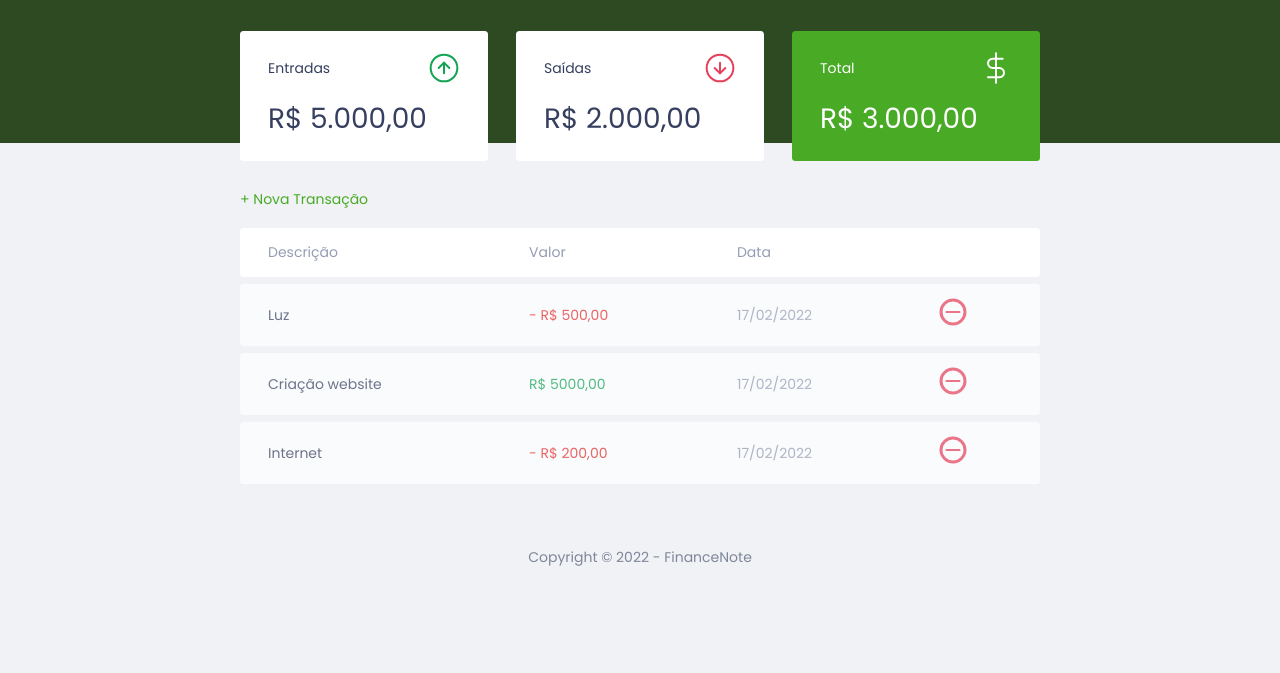
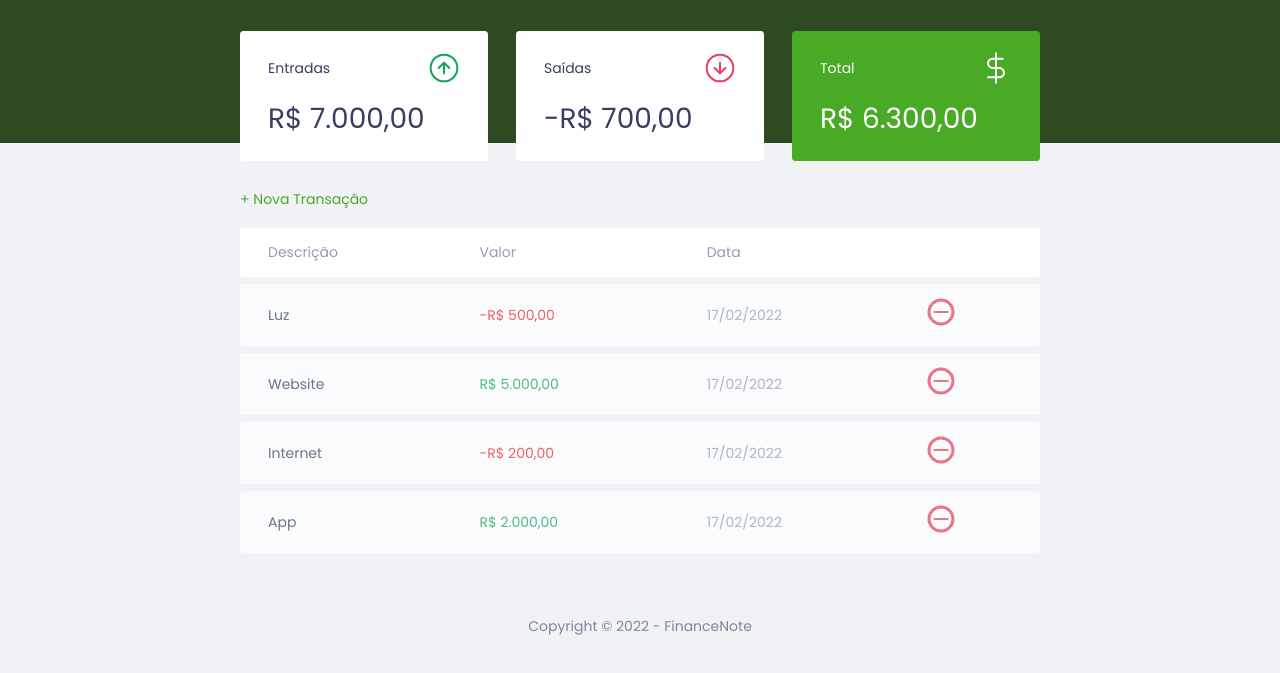
Before and after one commit to ranierelm/financenote, a plain HTML site: page index.html in a window 1280 px wide. Shown: the part 55-728 px from the top of the page. Drawn offline with Linux system fonts and the light colour scheme.

Commit message:
Transaction functions

```diff
--- a/index.html
+++ b/index.html
@@ -33,21 +33,21 @@
                     <span>Entradas</span>
                     <img src="./assets/income.svg" alt="Image de entradas">
                 </h3>
-                <p>R$ 5.000,00</p>
+                <p id="incomeDisplay">R$ 5.000,00</p>
             </div>
             <div class="card">
                 <h3>
                     <span>Saídas</span>
                     <img src="./assets/expense.svg" alt="Image de saídas">
                 </h3>
-                <p>R$ 2.000,00</p>
+                <p id="expenseDisplay">R$ 2.000,00</p>
             </div>
             <div class="card total">
                 <h3>
                     <span>Total</span>
                     <img src="./assets/total.svg" alt="Image de total">
                 </h3>
-                <p>R$ 3.000,00</p>
+                <p id="totalDisplay">R$ 3.000,00</p>
             </div>
         </section>
 
@@ -67,30 +67,7 @@
                     </tr>
                 </thead>
                 <tbody>
-                    <tr>
-                        <td class="description">Luz</td>
-                        <td class="expense">- R$ 500,00</td>
-                        <td class="date">17/02/2022</td>
-                        <td>
-                            <img src="./assets/minus.svg" alt="Remover Transação">
-                        </td>
-                    </tr>
-                    <tr>
-                        <td class="description">Criação website</td>
-                        <td class="income">R$ 5000,00</td>
-                        <td class="date">17/02/2022</td>
-                        <td>
-                            <img src="./assets/minus.svg" alt="Remover Transação">
-                        </td>
-                    </tr>
-                    <tr>
-                        <td class="description">Internet</td>
-                        <td class="expense">- R$ 200,00</td>
-                        <td class="date">17/02/2022</td>
-                        <td>
-                            <img src="./assets/minus.svg" alt="Remover Transação">
-                        </td>
-                    </tr>
+
                 </tbody>
             </table>
         </section>
--- a/script.js
+++ b/script.js
@@ -33,17 +33,100 @@
         amount: -20000,
         date: '17/02/2022'
     },
+    {
+        id:4,
+        description: 'App',
+        amount: 200000,
+        date: '17/02/2022'
+    },
 ]
 
 //objeto Transaction
 const Transaction = {
     incomes(){
-        //entradas
+        let income = 0;
+        transaction.forEach(transaction => {
+            if(transaction.amount > 0){
+                income += transaction.amount
+            }
+        })
+        return income;
     },
     expenses(){
-        //saidas
+        let expense = 0;
+        transaction.forEach(transaction => {
+            if(transaction.amount < 0){
+                expense += transaction.amount
+            }
+        })
+
+        return expense;
     },
     total(){
-        //entradas - saidas
+        return Transaction.incomes() + Transaction.expenses()
     }
 }
+
+const DOM = {
+    transactionsContainer: document.querySelector('#data-table tbody'),
+
+    addTransaction(transaction, index){
+        const tr = document.createElement('tr')
+        tr.innerHTML = DOM.innerHTMLTransaction(transaction)
+
+        DOM.transactionsContainer.appendChild(tr)
+    },
+
+    innerHTMLTransaction(transaction){
+        const CSSclass = transaction.amount > 0 ? "income" : "expense"
+
+        const amount = Utils.formatCurrency(transaction.amount)
+
+        const html = `
+            <td class="description">${transaction.description}</td>
+            <td class="${CSSclass}">${amount}</td>
+            <td class="date">${transaction.date}</td>
+            <td>
+                <img src="./assets/minus.svg" alt="Remover Transação">
+            </td>
+        `
+        return html
+
+    },
+
+    updateBalance(){
+        document
+            .getElementById("incomeDisplay")
+            .innerHTML = Utils.formatCurrency(Transaction.incomes())
+        document
+            .getElementById("expenseDisplay")
+            .innerHTML = Utils.formatCurrency(Transaction.expenses())
+        document
+            .getElementById("totalDisplay")
+            .innerHTML =  Utils.formatCurrency(Transaction.total())
+    }
+
+}
+
+const Utils = {
+    formatCurrency(value){
+        const signal = Number(value) < 0 ? "-" : ""
+
+        value = String(value).replace(/\D/g, "")
+
+        value = Number(value) / 100
+
+        value = value.toLocaleString("pt-BR",{
+            style: "currency",
+            currency: "BRL"
+        })
+
+        return signal + value
+    }
+}
+
+transaction.forEach(function(transaction){
+    DOM.addTransaction(transaction)
+})
+
+DOM.updateBalance()
```
Lines whose indentation alone changed are shown as unchanged.
